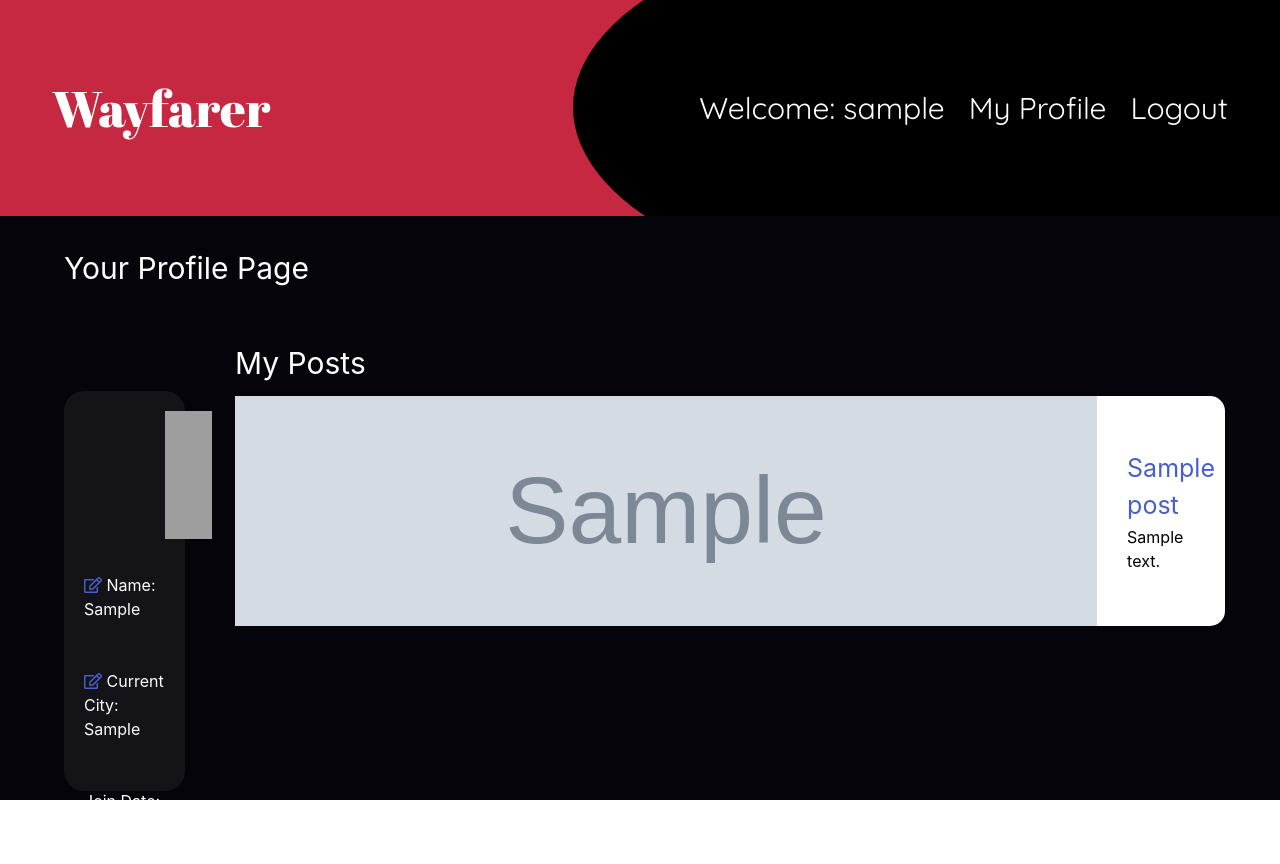
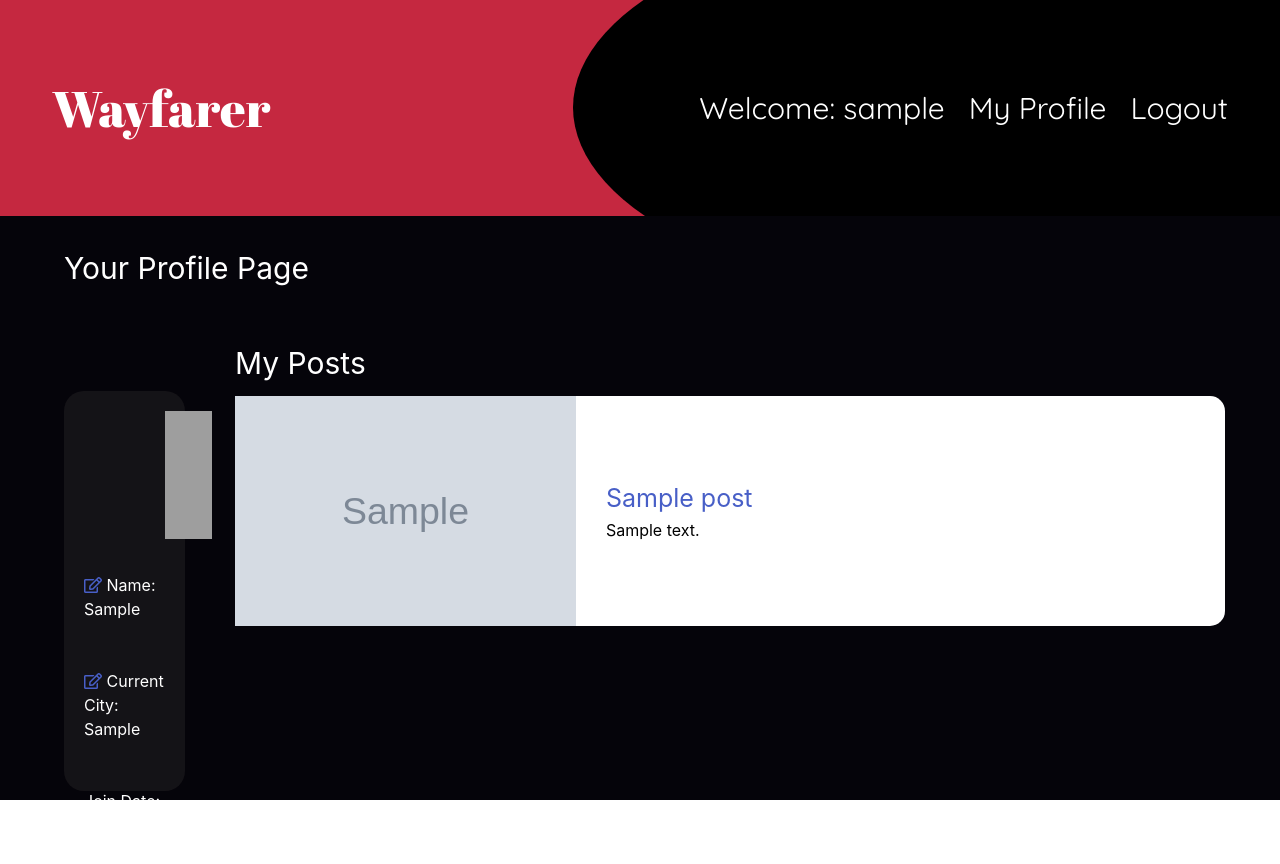
Before and after one commit to RonnellValdez/Wayfarer-DjangoPy, a Django app: page /profile/ in a window 1280 px wide. Shown: the top 864 px of the page. Run offline with Django 3.2, Linux system fonts and the light colour scheme; a user stored in the database is signed in; tables that the repository leaves empty hold one stand-in row (values such as "Sample post"); grey boxes marked "Sample" are stand-in pictures; some web fonts are replaced; grey boxes are pictures that could not be loaded.

Commit message:
Tweaked CSS

```diff
--- a/main_app/static/styles/main.css
+++ b/main_app/static/styles/main.css
@@ -6,6 +6,10 @@
     background-color: #05040A;
     min-height: 100vh;
     color: white;
+}
+
+.post-detail-container {
+  margin-top: 20px;
 }
 
 .hero-carousel {
@@ -275,13 +279,17 @@
     top: -87px;
 }
 
+.post-text {
+  width: 268%;
+}
+
   .post-img {
     padding-right: 30px;
     height: 100%;
     width: 1500px;
 }
 
-.post-img img {
+.post-img > img {
     height: 100%;
     width: 100%;
 }
--- a/main_app/templates/post_detail.html
+++ b/main_app/templates/post_detail.html
@@ -1,13 +1,13 @@
 {% extends 'base.html' %}
 
 {% block content %}
+
+<div class="post-detail-container">
 <div class="content is-large">
     <img src="{{post.image}}">
     <h1 class="title is-1" >{{post.title}}</h1>
     <p>{{ post.text }}</p>
-
+</div>
 </div>
 
-
-
 {% endblock %}
```
